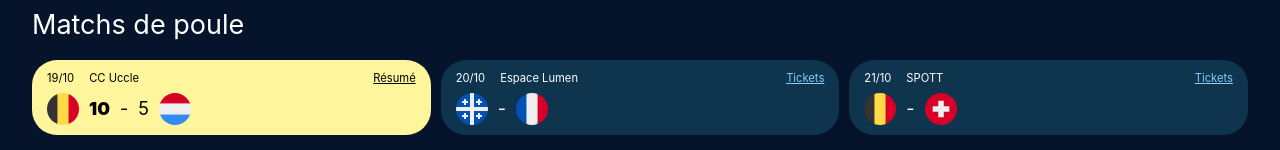
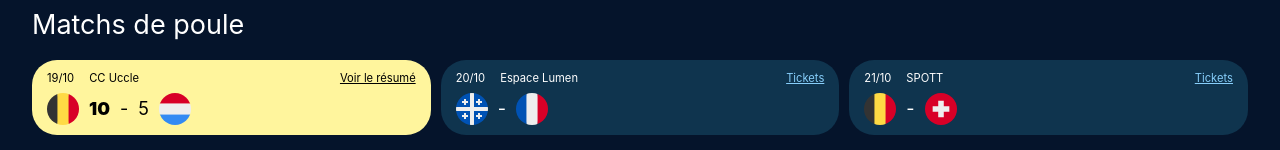
Before and after one commit to tchapeaux/mondial-impro-2023-resultats, a Vue app: page / in a window 1280 px wide. Shown: the part 246-396 px from the top of the page. Built offline with nearby package versions, Linux system fonts and the light colour scheme.

Commit message:
Change "see article" copy

```diff
--- a/src/components/MatchRow.vue
+++ b/src/components/MatchRow.vue
@@ -15,7 +15,7 @@
         class="article-link"
         :href="match.article_url"
         target="_blank"
-        >Résumé</a
+        >Voir le résumé</a
       >
     </div>
     <div class="score">
```
